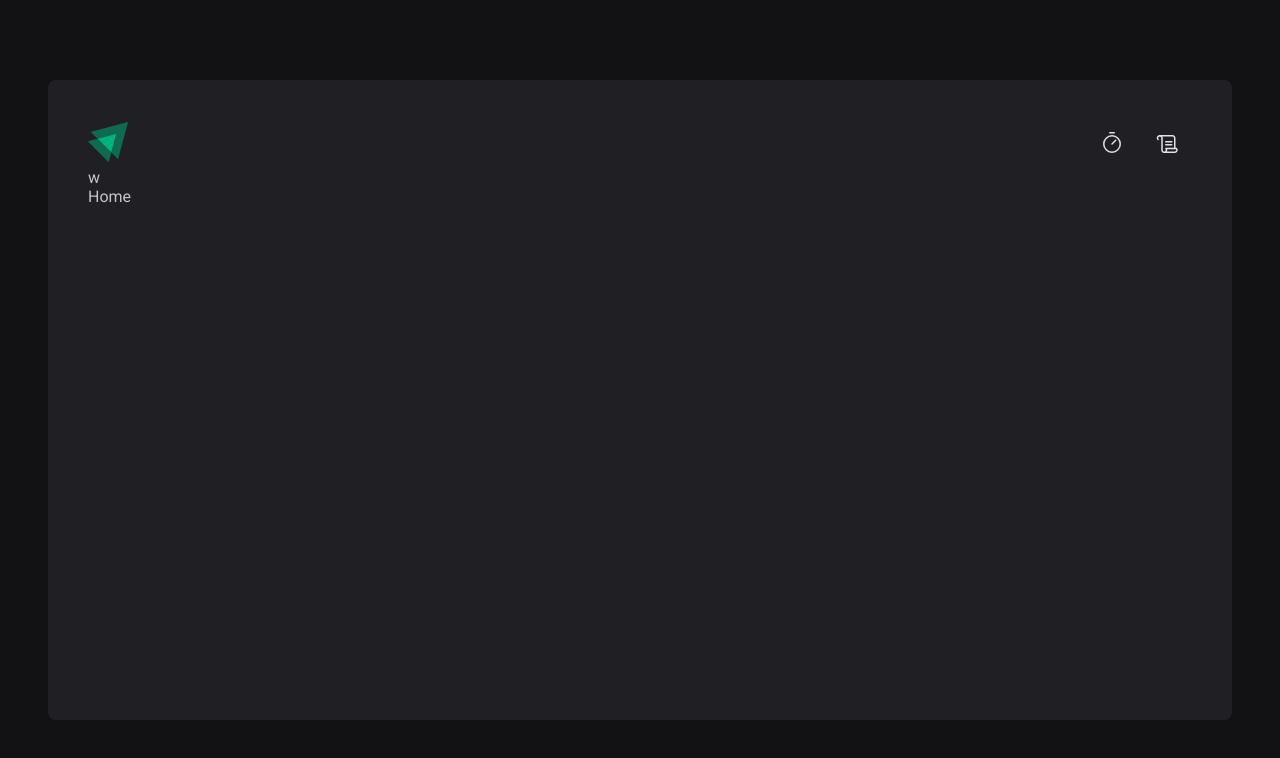
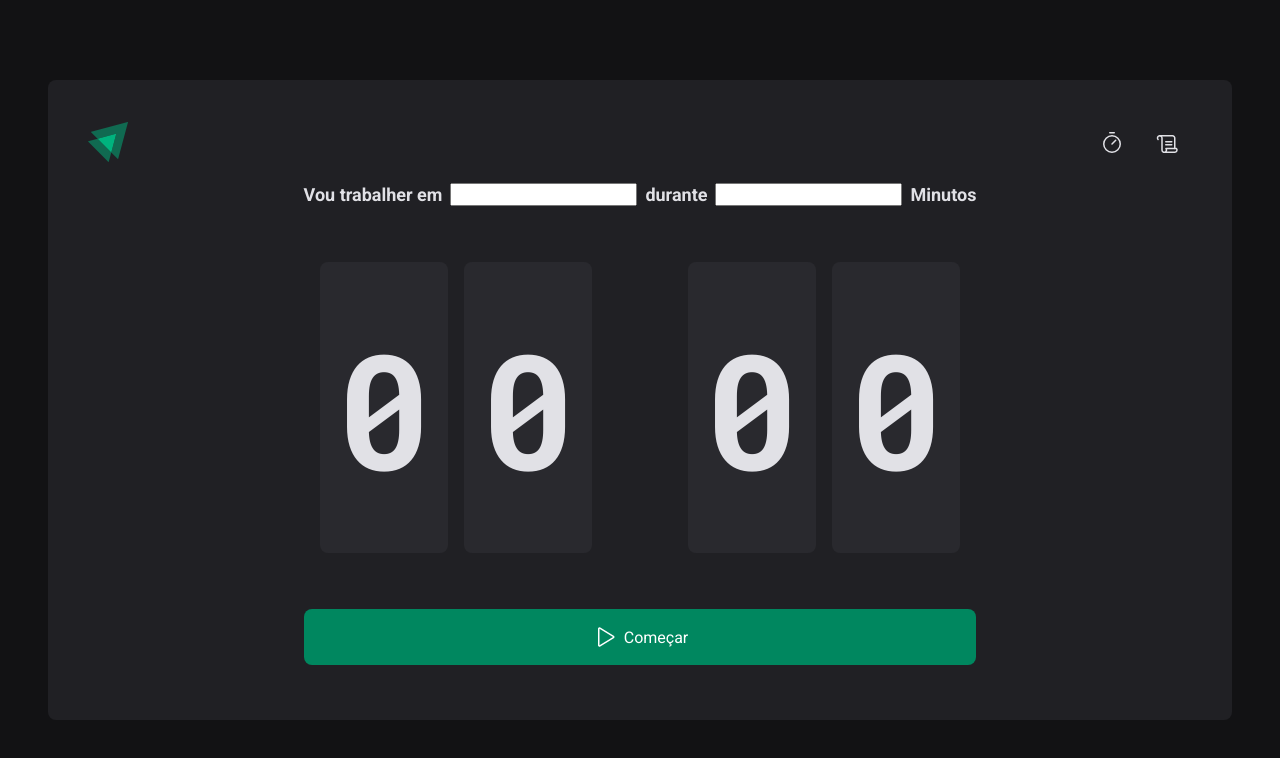
Before and after one commit to gustavosalviato/ignite-timer, a React (Vite) app: page / in a window 1280 px wide. Shown: the top 758 px of the page. Built offline with nearby package versions, Linux system fonts and the light colour scheme.

Commit message:
Component Home

```diff
--- a/src/Pages/History/index.tsx
+++ b/src/Pages/History/index.tsx
@@ -1,3 +1,3 @@
 export const History = () => {
-  return <div>History</div>
+  return <div></div>
 }
--- a/src/Pages/Home/index.tsx
+++ b/src/Pages/Home/index.tsx
@@ -1,3 +1,35 @@
+import { Play } from "phosphor-react"
+import { HomeContainer, CountDownContainer, FormContainer, Separator, ButtonContainer } from "./styles"
+
 export const Home = () => {
-  return <div>Home</div>
+  return (
+    <HomeContainer>
+      <form>
+        <FormContainer>
+          <label htmlFor="task">Vou trabalher em</label>
+          <input type="text" />
+
+          <label htmlFor="task">durante</label>
+          <input type="text" />
+
+          <span>Minutos</span>
+        </FormContainer>
+
+        <CountDownContainer>
+          <span>0</span>
+          <span>0</span>
+          <Separator></Separator>
+          <span>0</span>
+          <span>0</span>
+        </CountDownContainer>
+
+        <ButtonContainer>
+          <Play size={24} />
+          Começar
+        </ButtonContainer>
+
+      </form>
+    </HomeContainer>
+
+  )
 }
--- /dev/null
+++ b/src/Pages/Home/styles.ts
@@ -0,0 +1,81 @@
+import { PersonSimple } from "phosphor-react";
+import styled from "styled-components";
+
+export const HomeContainer = styled.main`
+    flex: 1;
+
+    display: flex;
+    justify-content: center;
+    align-items: center;
+    flex-direction: column;
+
+    form{
+        display: flex;
+        align-items: center;
+        justify-content: center;
+        flex-direction: column;
+        gap: 3.5rem;
+    }
+`
+
+
+
+export const FormContainer = styled.div`
+    width: 100%;
+    align-items: center;
+    justify-content: center;
+    display: flex;
+    gap: 0.5rem;
+
+    color: ${props => props.theme["gray-100"]};
+    font-size: 1.125rem;
+    font-weight: 700;
+    flex-wrap: wrap;
+`
+
+
+
+export const CountDownContainer = styled.div`
+    font-family: 'Roboto Mono', monospace;
+    font-size: 10rem;
+    color: ${props => props.theme["gray-100"]};
+
+    display: flex;
+    gap: 1rem;
+
+    span{
+        background-color: red;
+        border-radius: 8px;
+        padding: 2.5rem 1rem;
+        background: ${props => props.theme["gray-700"]};
+    }
+`
+
+
+
+export const Separator = styled.div`
+    padding: 2rem 0;
+    color: ${props => props.theme["green-500"]};
+    width: 4rem;
+
+    overflow: hidden;
+    display:flex;
+    justify-content: center;
+
+`
+
+export const ButtonContainer = styled.button`
+    display: flex;
+    align-items: center;
+    justify-content: center;
+    gap: 0.5rem;
+    width: 100%;
+    padding: 1rem 0;
+
+    color: ${props => props.theme.white};
+    background: ${props => props.theme["green-500"]};
+    outline: none;
+    border: none;
+    border-radius: 8px;
+
+`
--- a/src/layouts/DefaultLayout/DefaultLayout.tsx
+++ b/src/layouts/DefaultLayout/DefaultLayout.tsx
@@ -5,7 +5,7 @@ import { LayoutContainer } from './styles'
 export const DefaultLayout = () => {
     return (
         <LayoutContainer>
-            <Header />w
+            <Header />
             <Outlet />
         </LayoutContainer>
     )
--- a/src/styles/themes/global.ts
+++ b/src/styles/themes/global.ts
@@ -15,7 +15,8 @@ export const GlobalStyle = createGlobalStyle`
 
   body{
     background: ${(props) => props.theme['gray-900']};
-    color: ${(props) => props.theme['gray-300']}
+    color: ${(props) => props.theme['gray-300']};
+    -webkit-font-smoothing: antialiased;
   }
 
   body, input, textarea, button{
```
